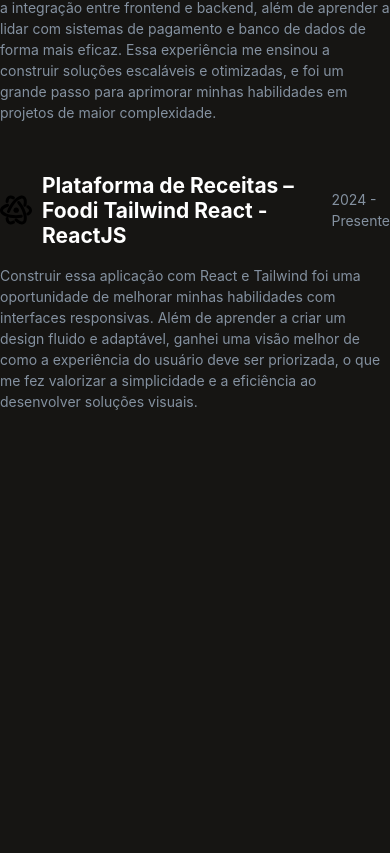
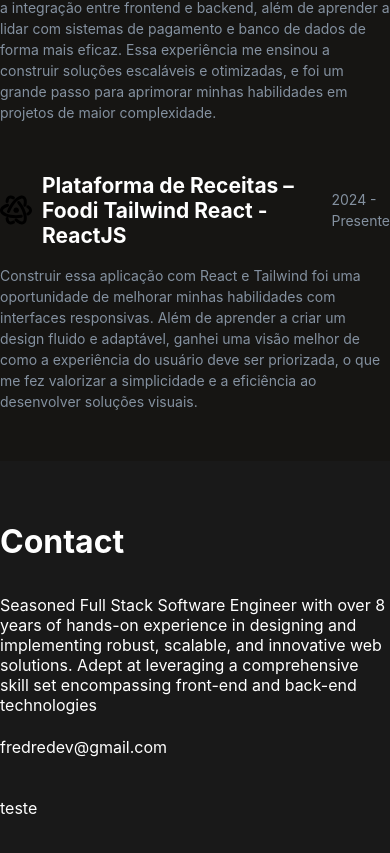
Before and after one commit to ardszsantos/presentation-page, a React (Create React App) app: page / in a window 390 px wide. Shown: the part 2305-3158 px from the top of the page. Before the commit the page ends 2766 px from the top, so only its background shows below. Built offline with nearby package versions, Linux system fonts and the light colour scheme.

Commit message:
feat: enough for today, gotta finish the footer, add the fonts, and finish up the responsivniess

```diff
--- a/src/App.js
+++ b/src/App.js
@@ -1,6 +1,7 @@
 
 import './App.scss';
 import ExperienceSection from './components/experience';
+import FooterComponent from './components/footer';
 import HeroSectionComponent from './components/heroSection';
 import NavbarComponent from './components/navbar';
 import ProjectsSection from './components/projects';
@@ -12,6 +13,7 @@ function App() {
       <HeroSectionComponent/>
       <ProjectsSection/>
       <ExperienceSection/>
+      <FooterComponent/>
     </div>
   );
 }
--- /dev/null
+++ b/src/components/footer.js
@@ -0,0 +1,21 @@
+import '../styles/footer.scss'
+
+const FooterComponent = () => {
+  return (
+    <footer className='footer-container'>
+      <div className='footer-container-text'>
+          <h1>Contact</h1>
+          <p className='footer-container-p'>Seasoned Full Stack Software Engineer with over 8 years of hands-on experience in designing
+            and implementing robust, scalable, and innovative web solutions. Adept at leveraging a
+            comprehensive skill set encompassing front-end and back-end technologies </p>
+
+        <p className='footer-container-p-2'>fredredev@gmail.com</p>
+        <div>
+          teste
+        </div>
+      </div>
+    </footer>
+  );
+}
+
+export default FooterComponent;
--- a/src/styles/footer.scss
+++ b/src/styles/footer.scss
@@ -0,0 +1,41 @@
+.footer-container {
+  width: 100%;
+  height: 418px;
+  background-color: #191919;
+
+  display: flex;
+  flex-direction: column;
+  margin-right: 30em;
+  justify-content: center;
+
+
+
+  gap: 34px;
+  color: white;
+
+  &-p {
+      max-width: 676px;
+      text-align: center;
+    }
+
+
+
+
+  &-text h1 {
+    margin-bottom: 34px;
+  }
+
+  &-text h1, p{
+    text-align: left;
+
+
+  }
+}
+
+.footer-container-p {
+  margin-bottom: 22px;
+
+  &-2 {
+    margin-bottom: 41px;
+  }
+}
```
